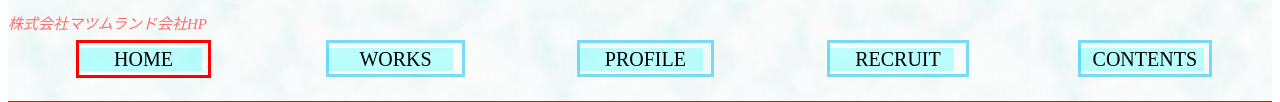
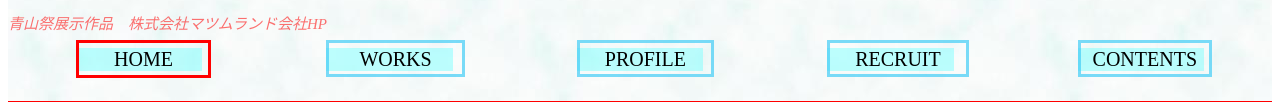
Before and after one commit to zola-glgn/Matsumuland.github.io, a plain HTML site: page index.html in a window 1280 px wide. Shown: the part 191-293 px from the top of the page. Drawn offline with Linux system fonts and the light colour scheme.

Commit message:
Update index.html

```diff
--- a/index.html
+++ b/index.html
@@ -19,7 +19,7 @@
 
             <a href="#home"><img src="Matsumuland.png" align="top" ></a>
             <a id="#home"></a>
-            <p class="title">株式会社マツムランド会社HP</p>
+            <p class="title">青山祭展示作品　株式会社マツムランド会社HP</p>
             <ul>
                 <li><a href="index.html"><span style="text-align:center;border:3px solid rgb(255, 0, 0);padding:5px 35px;">HOME</span></a></li>
 		        <li><a href="works.html"><span style="text-align:center;border:3px solid rgba(67, 205, 247, 0.699);padding:5px 30px 4px;">WORKS</span></a></li>
```
